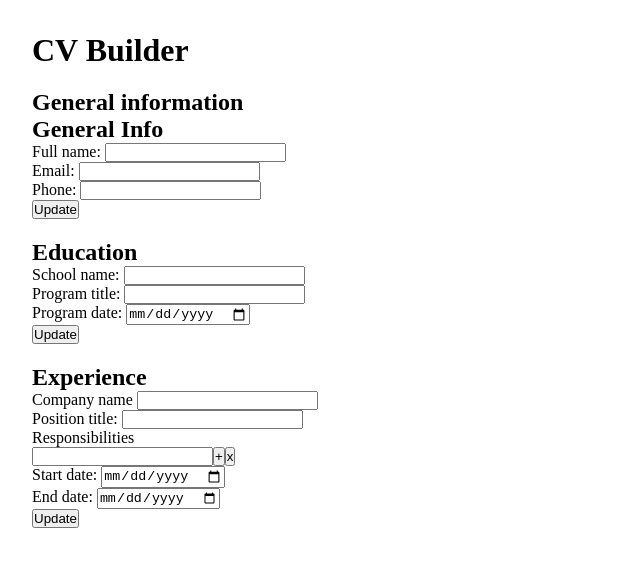
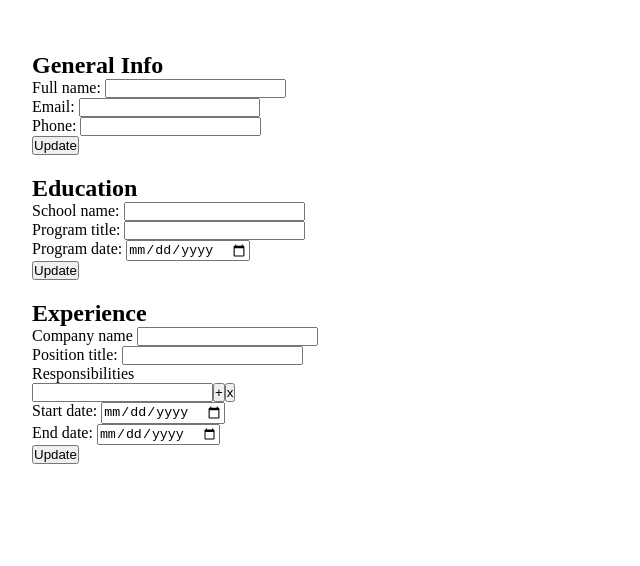
Before and after one commit to seraph404/resume-app, a React (Vite) app: page / in a window 1280 px wide. Shown: the top 566 px of the page, without its empty margins (0-640 px from the left). Built offline with nearby package versions, Linux system fonts and the light colour scheme.

Commit message:
Adjust markup for display

```diff
--- a/src/App.jsx
+++ b/src/App.jsx
@@ -34,10 +34,7 @@ function App() {
   return (
     <div className="app">
       <div className="wrapper">
-        <h1>CV Builder</h1>
-
         <section>
-          <h2>General information</h2>
           <GeneralInfo
             fullName={generalInfo.fullName}
             email={generalInfo.email}
```
